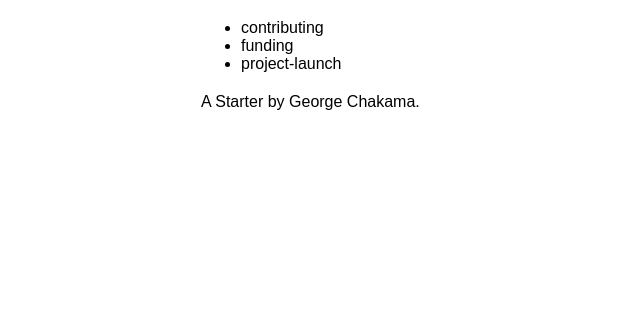
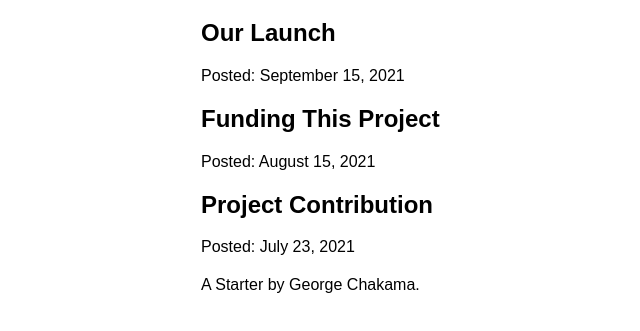
Before and after one commit to gtchakama/blog-starter, a Gatsby site: page /blog in a window 1280 px wide. Shown: the part 157-488 px from the top of the page, without its empty margins (189-829 px from the left). Built offline with nearby package versions, Linux system fonts and the light colour scheme; Gatsby itself is replaced by a stand-in of ours.

Commit message:
Update blog.js

```diff
--- a/src/pages/blog.js
+++ b/src/pages/blog.js
@@ -5,20 +5,31 @@ import Layout from "../components/layout";
 const BlogPage = ({ data }) => {
   return (
     <Layout pageTitle="Project Articles">
-      <ul>
+      {/* <ul>
         {data.allFile.nodes.map((node) => (
           <li key={node.name}>{node.name}</li>
         ))}
-      </ul>
+      </ul> */}
+      {data.allMdx.nodes.map((node) => (
+        <article key={node.id}>
+          <h2>{node.frontmatter.title}</h2>
+          <p>Posted: {node.frontmatter.date}</p>
+        </article>
+      ))}
     </Layout>
   );
 };
 
 export const query = graphql`
   query {
-    allFile {
+    allMdx(sort: { fields: frontmatter___date, order: DESC }) {
       nodes {
-        name
+        frontmatter {
+          date(formatString: "MMMM D, YYYY")
+          title
+        }
+        id
+        body
       }
     }
   }
```
